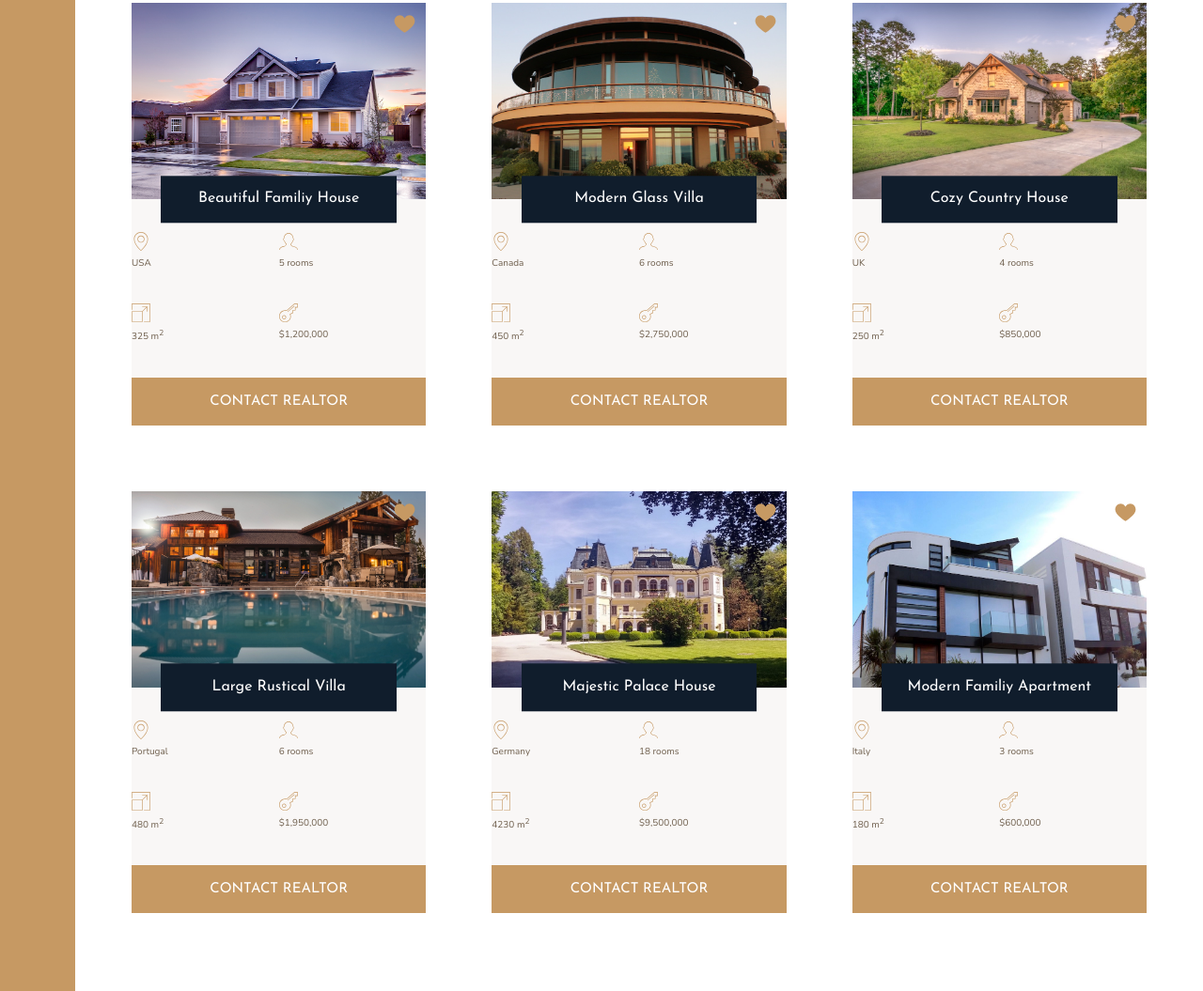
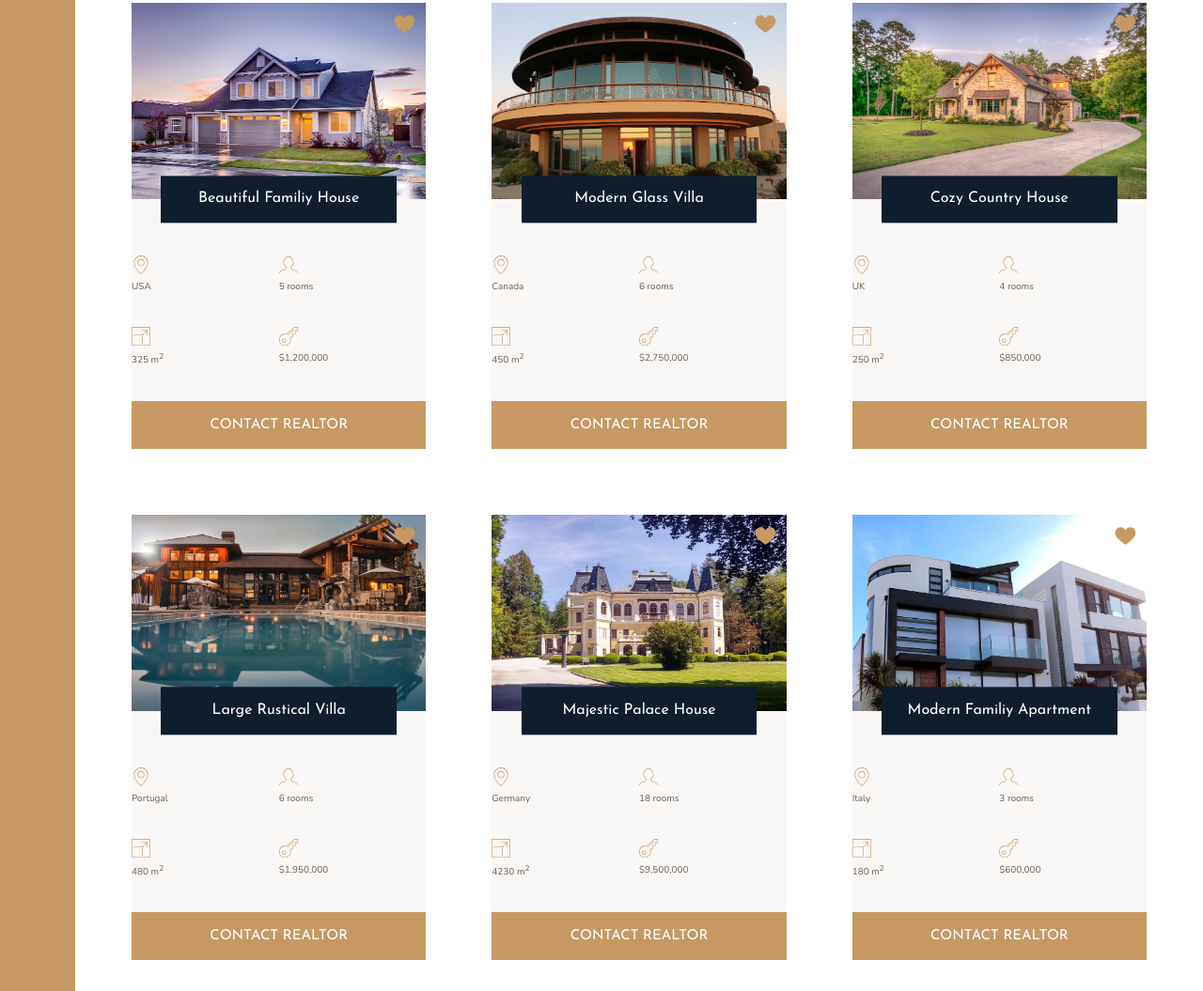
Before and after one commit to akhijannat/Nexter-SCSS, a plain HTML site: page index.html in a window 1280 px wide. Shown: the part 1967-3022 px from the top of the page at 94% size. Drawn offline with nearby package versions, Linux system fonts and the light colour scheme.

Commit message:
home location and rooms

```diff
--- a/sass/_homes.scss
+++ b/sass/_homes.scss
@@ -51,6 +51,11 @@
     }
 
     &__location,
+    &__rooms {
+        margin-top: 2.5rem;
+    }
+
+    &__location,
     &__rooms,
     &__area,
     &__price {
```
Also changed, not shown: css/main.css, 1 other file.
